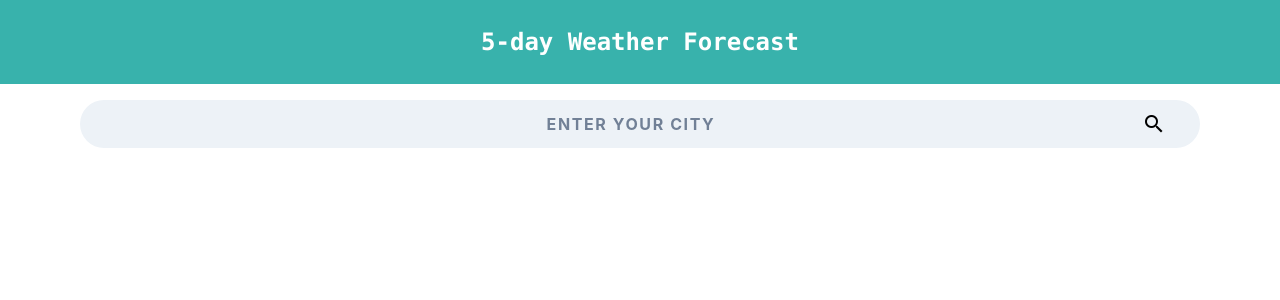
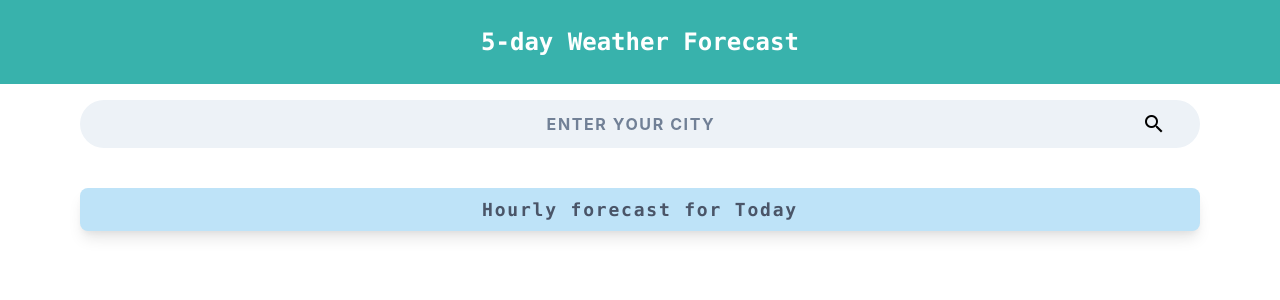
Before and after one commit to ayushraj17/weather-app, a React (Create React App) app: page / in a window 1280 px wide. Shown: the top 300 px of the page. Built offline with nearby package versions, Linux system fonts and the light colour scheme.

Commit message:
nade hourly forecast visibile on first load with current date

```diff
--- a/src/components/WeatherDisplay.js
+++ b/src/components/WeatherDisplay.js
@@ -13,13 +13,17 @@ import WeatherByHours from "./WeatherByHours";
 // `;
 
 // const Slide = require("react-reveal/Slide");
-
+// let d = new Date();
+// d = d.toDateString().slice(8);
 const WeatherDisplay = ({ query }) => {
 	const API = "3bc7c8b19aee443e88577d2e81b31e0b";
 	const [data, setData] = useState([]);
-	const [show, setShow] = useState(false);
+	// const [show, setShow] = useState(false);
 	// const [fiveDays, setFiveDays] = useState([1, 2, 3, 4, 5, 6]);
-	const [date, getDate] = useState("");
+	const [date, getDate] = useState(
+		!data === [] ? data[0].dt_txt.slice(0, 10) : ""
+	);
+	// !date === "" ? setShow(true) : setShow(false);
 	// const [isLoading, setIsLoading] = useState(false);
 
 	useEffect(() => {
@@ -55,7 +59,6 @@ const WeatherDisplay = ({ query }) => {
 						// onClick={() => setFiveDays(day)}
 						onWeatherClick={(currentDay) => {
 							getDate(currentDay);
-							setShow(true);
 						}}
 						// onWeatherClick={(date) => {
 						// 	setFiveDays([]);
@@ -65,6 +68,7 @@ const WeatherDisplay = ({ query }) => {
 				);
 			});
 	};
+
 	const renderDay = () => {
 		return data
 			.filter((day) => day.dt_txt.startsWith(date))
@@ -88,17 +92,17 @@ const WeatherDisplay = ({ query }) => {
 			<div className=" sm:px-4 md:h-56 flex flex-wrap flex-shrink  content-between gap-1 sm:flex-grow md:flex-grow-0 w-full sm:flex-col md:flex-row bg-blue-100  rounded-lg items-center  justify-evenly md:justify-around ">
 				{renderList()}
 			</div>
-			{show && (
+			{
 				<div class="grid  divide-x my-2 py-2 bg-blue-200 rounded-lg shadow-lg justify-center content-center align-center  divide-blue-400 ">
 					<div class="text-center m-auto flex">
-						<div className="md:col-span-2 m-auto font-mono md:text-lg font-semibold md:tracking-widest text-gray-700 text-shadow-lg ">
-							Hourly forecast for {date.slice(5, 10)}
+						<div className=" md:col-span-2 m-auto font-mono md:text-lg font-semibold md:tracking-widest text-gray-700 text-shadow-lg ">
+							Hourly forecast for {date === "" ? "Today" : date.slice(5, 10)}
 						</div>
 						<div className="text-center m-auto"></div>
 					</div>
 				</div>
-			)}
-			{show && renderDay()}
+			}
+			{renderDay()}
 		</div>
 	);
 };
```
